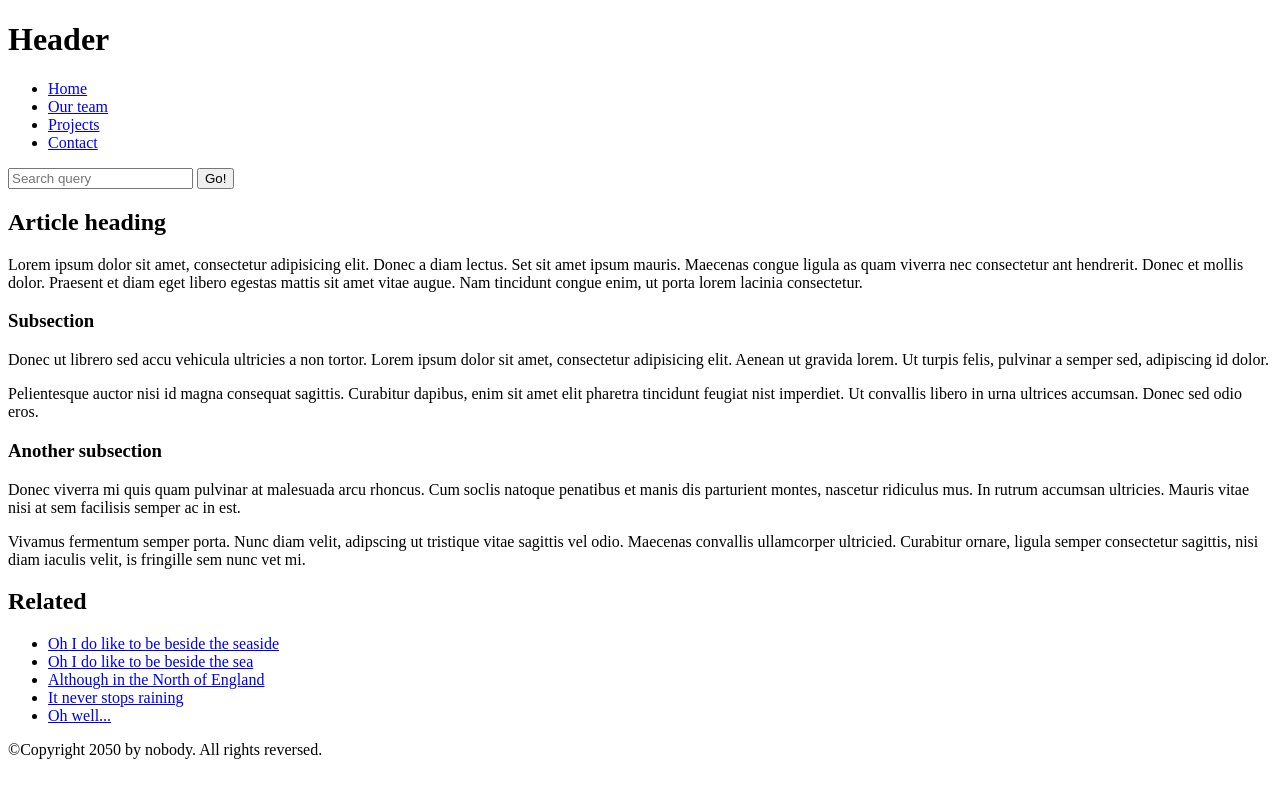
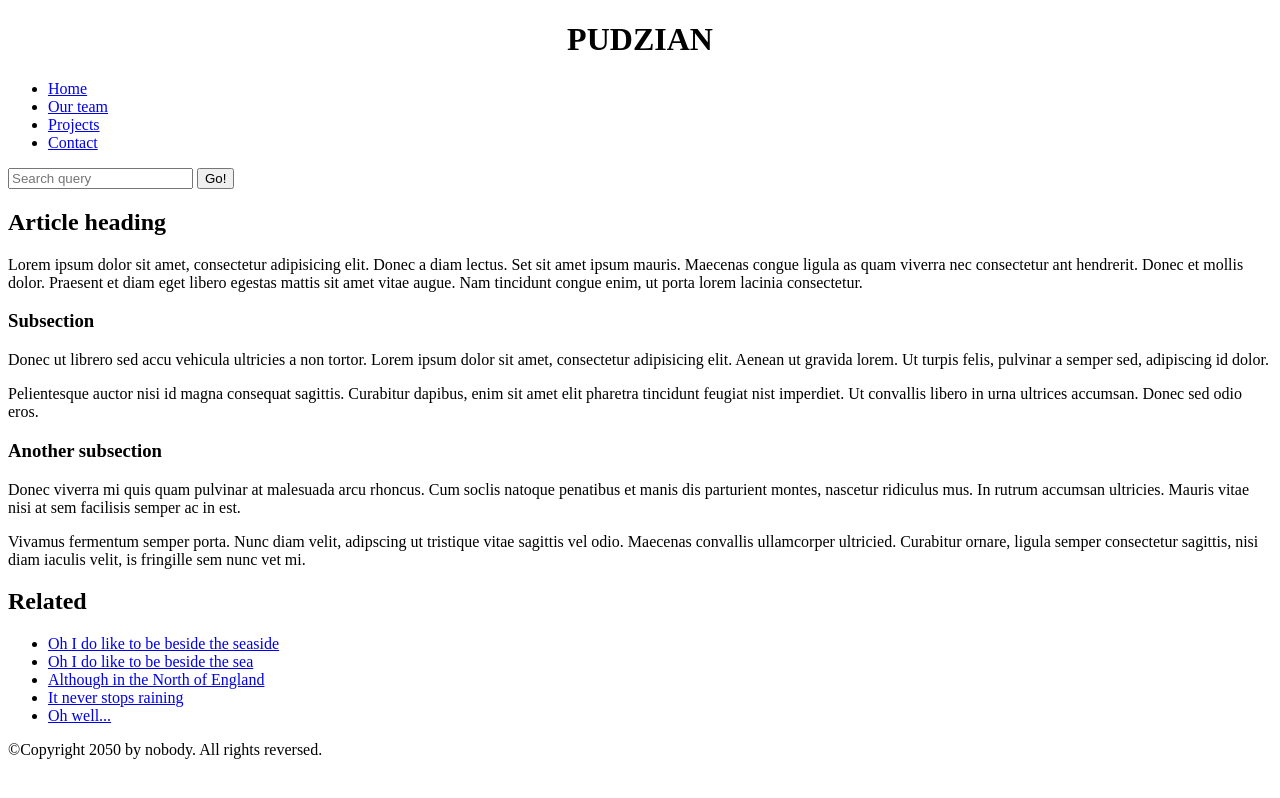
Before and after one commit to ez1k/ez1k.github.io, a plain HTML site: page index.html in a window 1280 px wide. Drawn offline with Linux system fonts and the light colour scheme.

Commit message:
Update index.html

```diff
--- a/index.html
+++ b/index.html
@@ -14,7 +14,7 @@
 
 
     <header>
-      <h1>Header</h1>
+      <h1><center>PUDZIAN</center></h1>
     </header>
 
     <nav>
```
